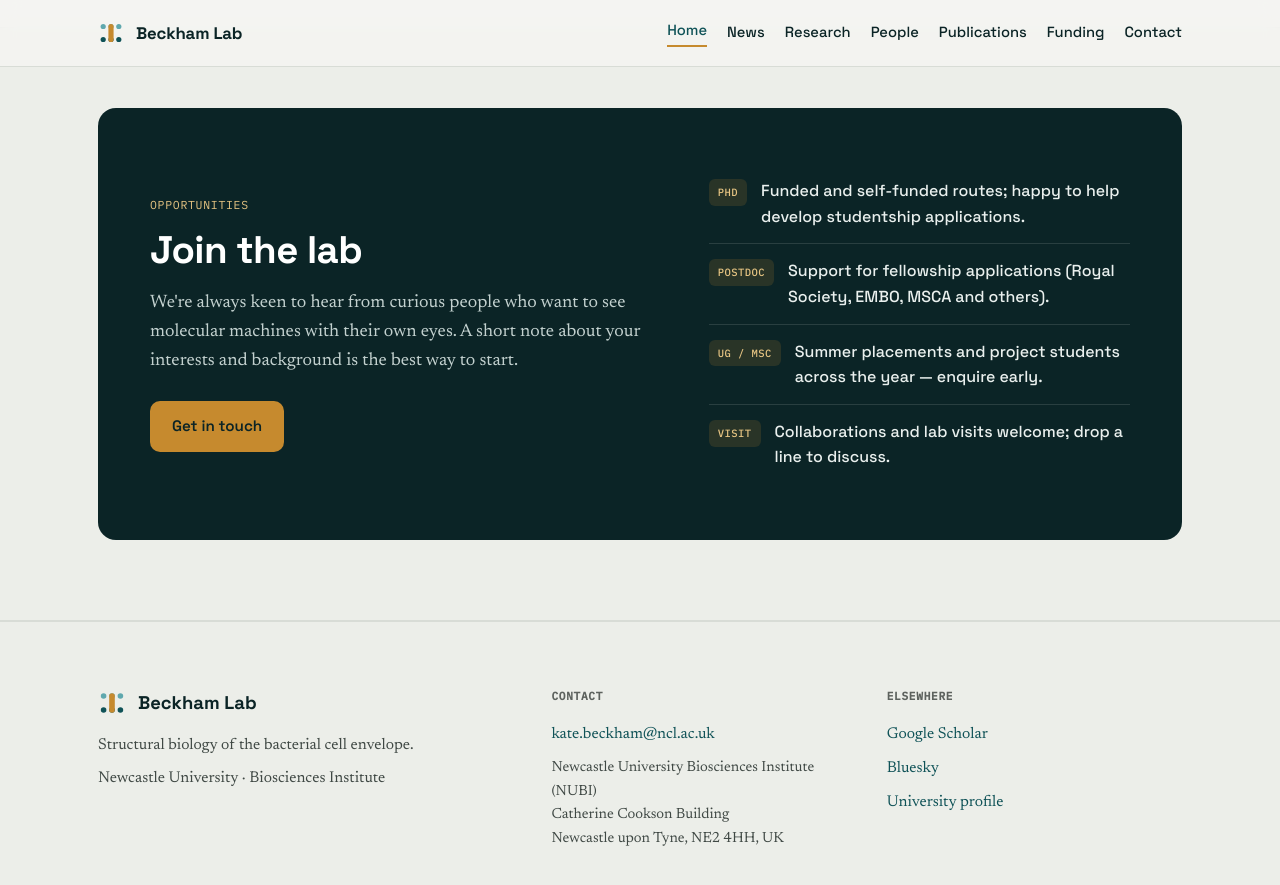
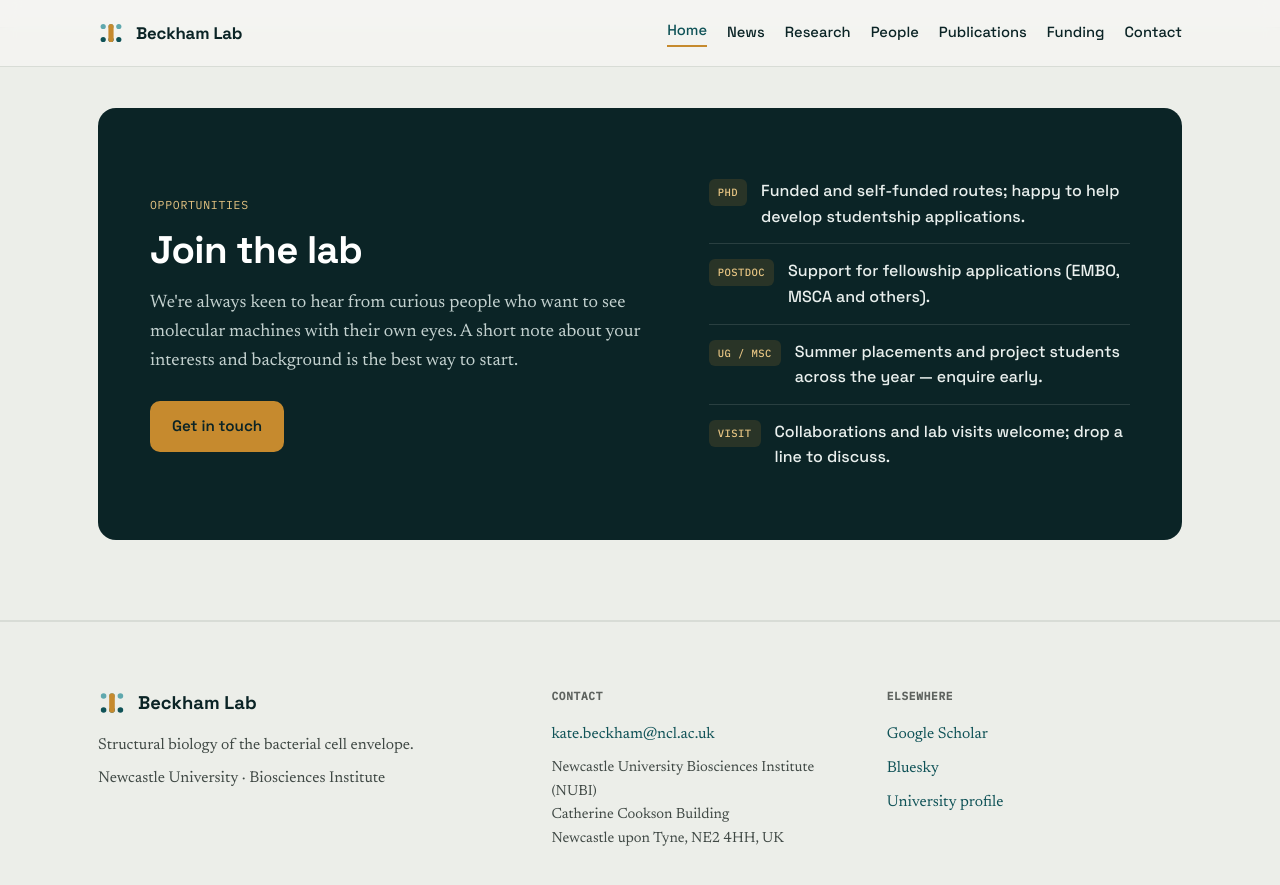
Before and after one commit to beckham-lab-newcastle/beckham-lab-newcastle.github.io, a Jekyll site: the page built from index.html, in a window 1280 px wide and 900 px high, scrolled down 1769 px. Shown: the top 885 px of the window. Built offline with Jekyll 4.4.1, drawn with Linux system fonts in a browser that asks for light colours.

Commit message:
Update index.html

```diff
--- a/index.html
+++ b/index.html
@@ -139,7 +139,7 @@ layout: default
       </div>
       <ul class="join-list">
         <li><span class="who">PhD</span> Funded and self-funded routes; happy to help develop studentship applications.</li>
-        <li><span class="who">Postdoc</span> Support for fellowship applications (Royal Society, EMBO, MSCA and others).</li>
+        <li><span class="who">Postdoc</span> Support for fellowship applications (EMBO, MSCA and others).</li>
         <li><span class="who">UG / MSc</span> Summer placements and project students across the year — enquire early.</li>
         <li><span class="who">Visit</span> Collaborations and lab visits welcome; drop a line to discuss.</li>
       </ul>
```
